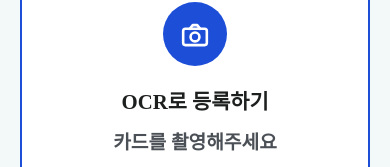
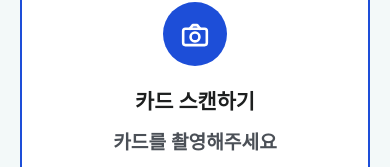
Before and after one commit to ErumPay/mobile-app, a React Native app: screen /CardRegister in a window 390 px wide. Shown: the part 167-334 px from the top of the page. Built offline with nearby package versions, Linux system fonts and the light colour scheme; a web font is replaced by a local one.

Commit message:
[KAN-1332] fix: 카드 스캔하기 문구 수정

```diff
--- a/package.json
+++ b/package.json
@@ -13,6 +13,8 @@
     "@react-navigation/native-stack": "~7.16.0",
     "@tanstack/react-query": "~5.100.10",
     "expo": "~54.0.0",
+    "expo-camera": "~17.0.10",
+    "expo-image-manipulator": "~14.0.8",
     "nativewind": "~4.2.1",
     "react": "~19.1.0",
     "react-dom": "~19.1.0",
--- a/src/features/card/screens/CardRegisterMethodSelectScreen.tsx
+++ b/src/features/card/screens/CardRegisterMethodSelectScreen.tsx
@@ -29,7 +29,7 @@ export function CardRegisterMethodSelectScreen({
         <View className="gap-4">
           <RegisterMethodCard
             tone="blue"
-            title="OCR로 등록하기"
+            title="카드 스캔하기"
             description="카드를 촬영해주세요"
             onPress={onPressOcr}
           />
```
Also changed, not shown: 1 other file (tests, documents, lock files or other folders).
